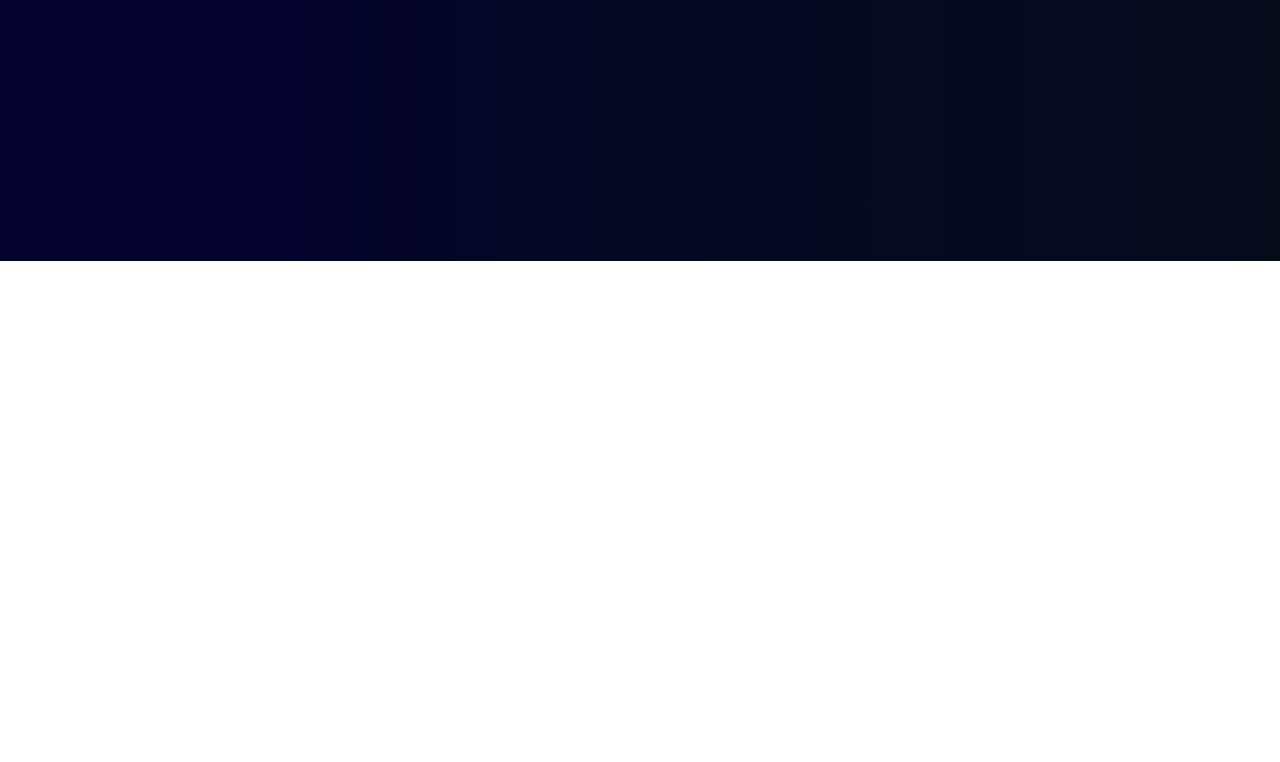
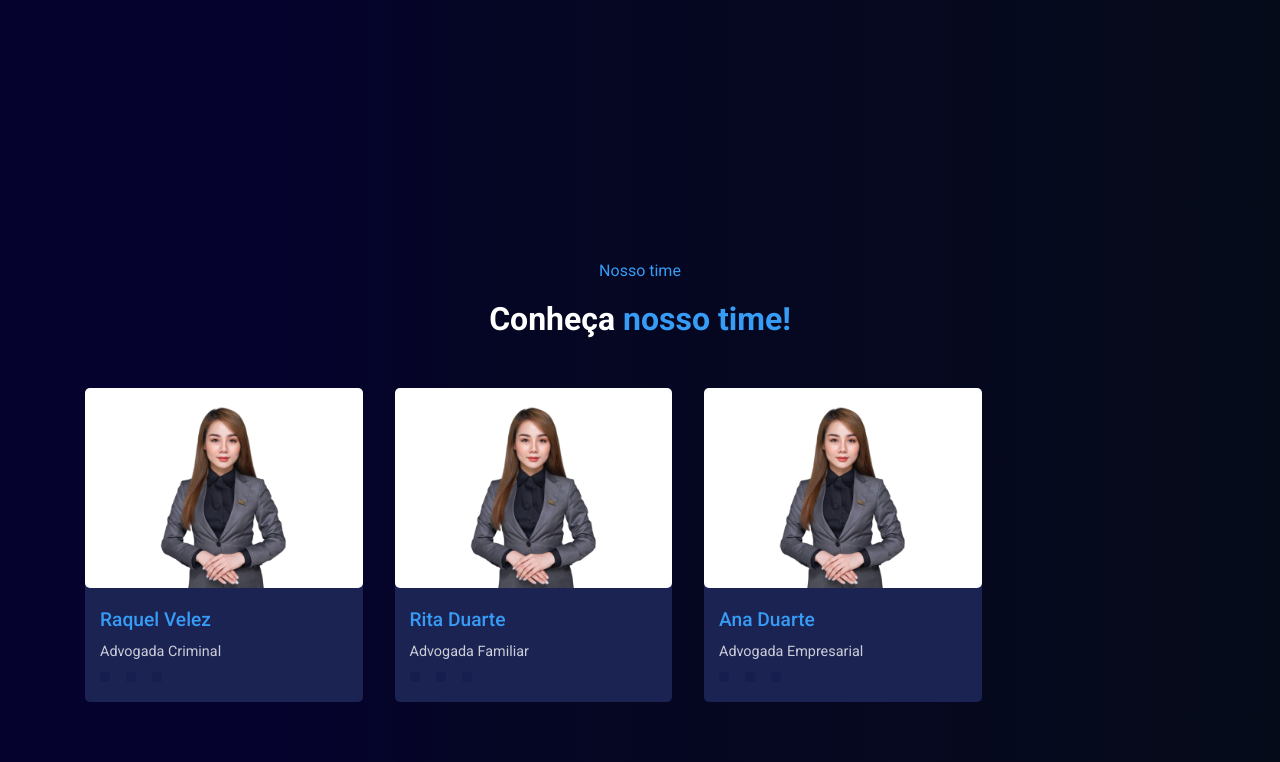
Before and after one commit to higorini/velez-duarte, a React (Create React App) app: page / in a window 1280 px wide. Shown: the part 2082-2844 px from the top of the page. Before the commit the page ends 2343 px from the top, so only its background shows below. Built offline with nearby package versions, Linux system fonts and the light colour scheme; the HTML template or start-up script is replaced by a standard one.

Commit message:
feat: team

```diff
--- a/src/App.js
+++ b/src/App.js
@@ -4,6 +4,7 @@ import Hero from "./components/UI/Hero";
 import Counter from "./components/UI/Counter";
 import Services from "./components/UI/Services";
 import About from "./components/UI/About";
+import Team from "./components/UI/Team";
 
 function App() {
   return (
@@ -13,6 +14,7 @@ function App() {
       <Counter />
       <Services />
       <About />
+      <Team />
     </>
   );
 }
--- /dev/null
+++ b/src/components/UI/Team.jsx
@@ -0,0 +1,98 @@
+import React from "react";
+import "../../styles/team.css";
+import team01 from "../../images/team-02.png";
+
+const teamData = [
+  {
+    name: "Raquel Velez",
+    position: "Advogada Criminal",
+    img: team01,
+    social: {
+      linkedin: "https://random.dog/",
+      instagram: "https://random.dog/",
+      whatsapp: "https://random.dog/",
+    },
+  },
+  {
+    name: "Rita Duarte",
+    position: "Advogada Familiar",
+    img: team01,
+    social: {
+      linkedin: "https://random.dog/",
+      instagram: "https://random.dog/",
+      whatsapp: "https://random.dog/",
+    },
+  },
+  {
+    name: "Ana Duarte",
+    position: "Advogada Empresarial",
+    img: team01,
+    social: {
+      linkedin: "https://random.dog/",
+      instagram: "https://random.dog/",
+      whatsapp: "https://random.dog/",
+    },
+  },
+];
+
+const Team = () => {
+  return (
+    <section className="our__team">
+      <div className="container">
+        <div className="team__content">
+          <h6 className="subtitle">Nosso time</h6>
+          <h2>
+            Conheça <span className="highlight">nosso time!</span>
+          </h2>
+        </div>
+
+        <div className="team__wrapper">
+          {teamData.map((item, index) => (
+            <div className="team__item" key={index}>
+              <div className="team__img">
+                <img src={item.img} alt="" />
+              </div>
+
+              <div className="team__details">
+                <h4>{item.name}</h4>
+                <p className="description">{item.position}</p>
+
+                <div className="team__member-social">
+                  <span>
+                    <a
+                      href={item.social.linkedin}
+                      target="_blank"
+                      rel="noopener noreferrer"
+                    >
+                      <i className="ri-linkedin-line"></i>
+                    </a>
+                  </span>
+                  <span>
+                    <a
+                      href={item.social.instagram}
+                      target="_blank"
+                      rel="noopener noreferrer"
+                    >
+                      <i className="ri-instagram-line"></i>
+                    </a>
+                  </span>
+                  <span>
+                    <a
+                      href={item.social.whatsapp}
+                      target="_blank"
+                      rel="noopener noreferrer"
+                    >
+                      <i className="ri-whatsapp-line"></i>
+                    </a>
+                  </span>
+                </div>
+              </div>
+            </div>
+          ))}
+        </div>
+      </div>
+    </section>
+  );
+};
+
+export default Team;
--- /dev/null
+++ b/src/styles/team.css
@@ -0,0 +1,62 @@
+.our__team {
+  padding-top: 0;
+}
+
+.team__content {
+  text-align: center;
+  margin-bottom: 50px;
+}
+
+.team__wrapper {
+  display: flex;
+  align-items: center;
+  column-gap: 2rem;
+}
+
+.team__item {
+  width: 25%;
+  background: var(--team-card-bg);
+  border-radius: 5px;
+}
+
+.team__img {
+  width: 100%;
+  height: 200px;
+  border-radius: 5px;
+  background: white;
+  overflow: hidden;
+  padding-top: 10px;
+}
+
+.team__img img {
+  width: 100%;
+  height: 180px;
+  object-fit: contain;
+  transform: scale(1.3);
+}
+
+.team__details {
+  padding: 20px 15px;
+}
+
+.team__details h4 {
+  color: var(--primary-color);
+  font-weight: 500;
+  font-size: 1.2rem;
+  margin-bottom: 0.4rem;
+}
+
+.team__member-social {
+  display: flex;
+  align-items: center;
+  column-gap: 1rem;
+  margin-top: 5px;
+}
+
+.team__member-social span {
+  padding: 5px;
+  background: var(--icon-bg);
+  color: #fff;
+  border-radius: 3px;
+  cursor: pointer;
+}
```
